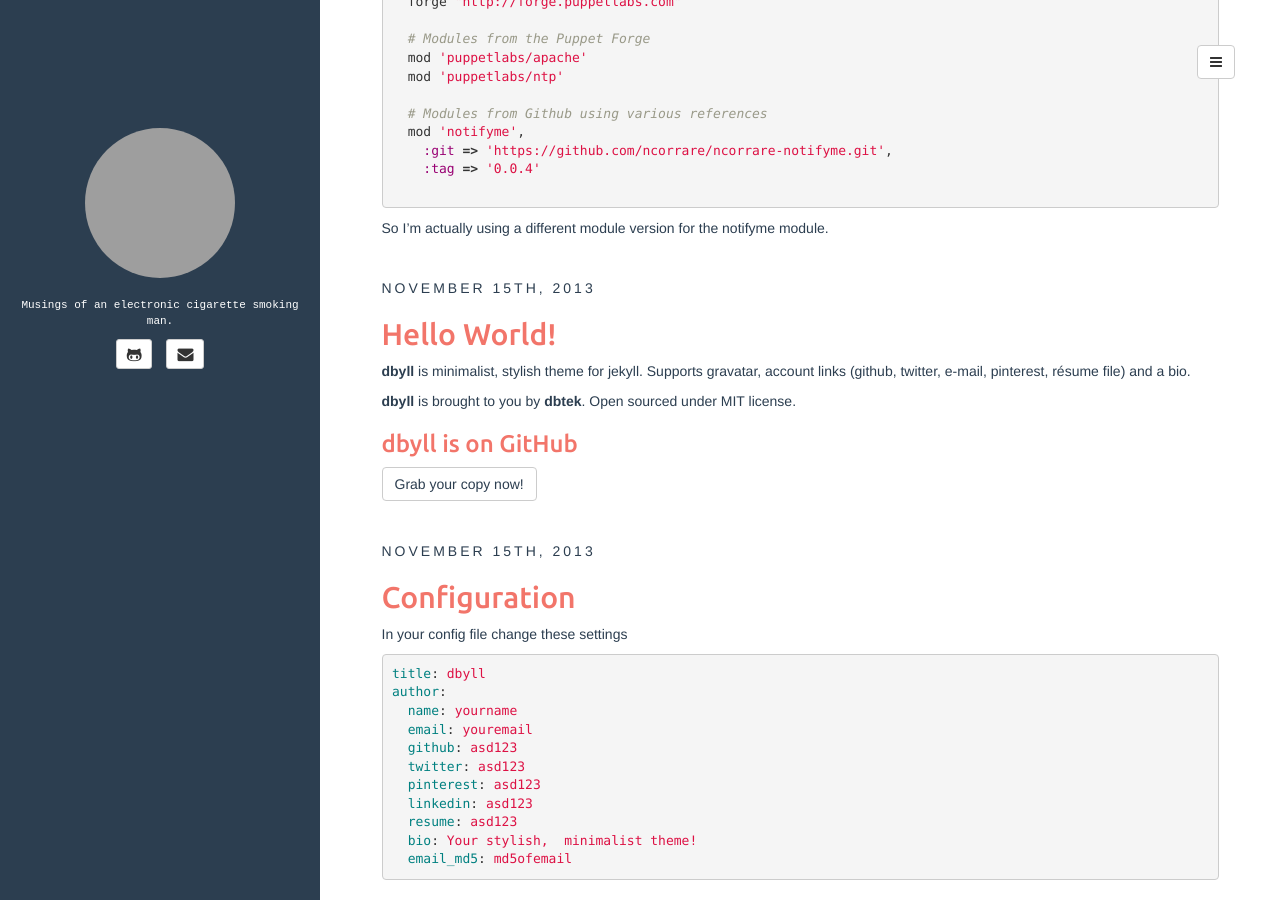
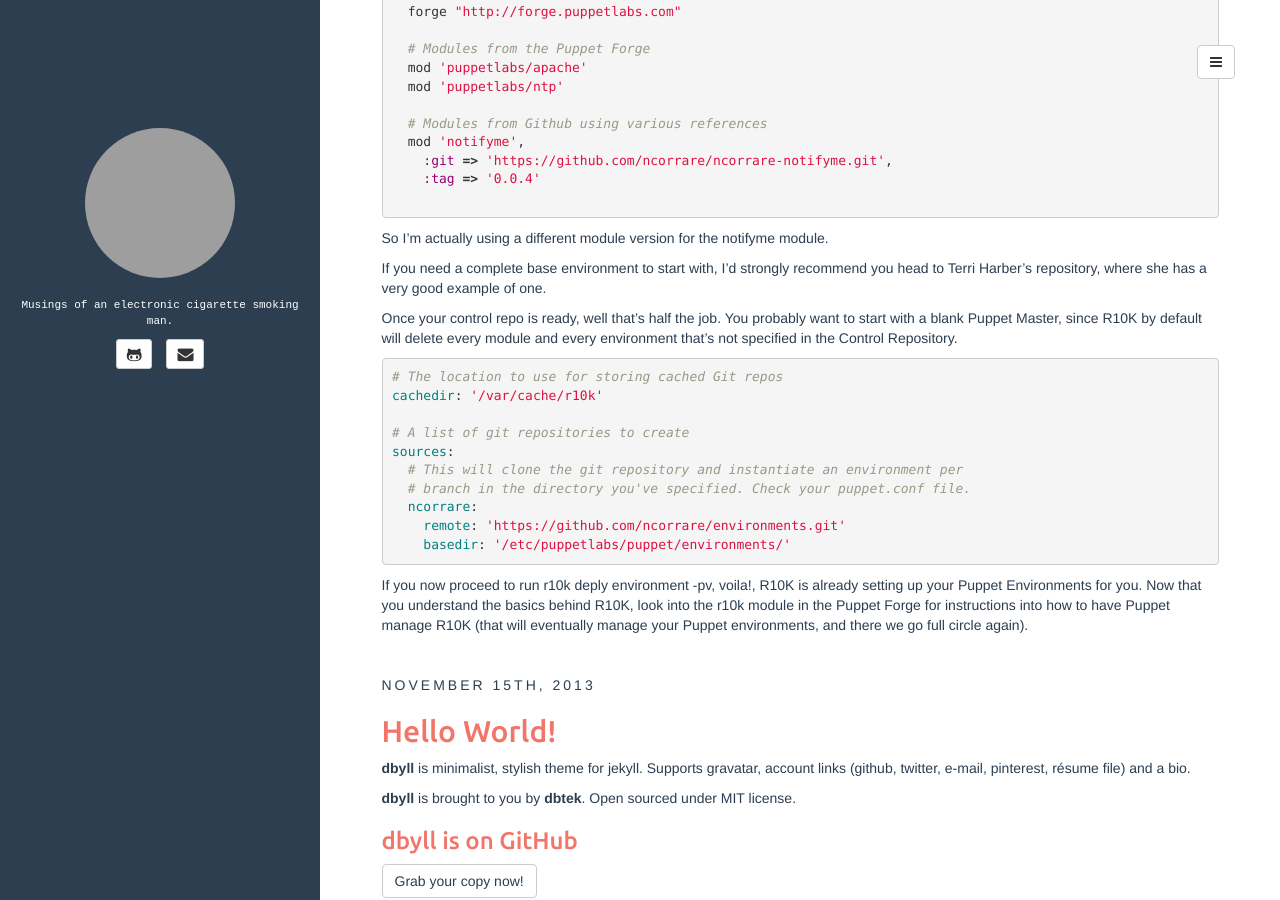
Before and after one commit to ncorrare/ncorrare.github.io, a Jekyll site: the page built from index.html, in a window 1280 px wide and 900 px high, scrolled down 895 px. Built offline with Jekyll 4.4.1, drawn with Linux system fonts in a browser that asks for light colours; the list of posts is cut into pages by our own code; grey boxes are pictures that could not be loaded.

Commit message:
Finished post about r10k

```diff
--- a/_posts/2015-05-02-What's-this-R10K-thing-anyway.md
+++ b/_posts/2015-05-02-What's-this-R10K-thing-anyway.md
@@ -15,7 +15,11 @@ So if this are the kind of issues you're starting to face, R10K is the keyword y
 R10K takes a **Control Repository**, which would hold a **Puppetfile**, describing what modules are required, your **Hiera data**, your site.pp, etc. ... Everything but the modules. R10K will go and deploy a Puppet Environment out of each **branch** of that Control Repository.
 
 Consider the following example, available on my [github repository](https://github.com/ncorrare/environments):
+
+
 - My repository has two branches, production and testing.
+
+
   - On the production branch, I've a Puppetfile that looks like this:
   {% highlight ruby %}
   forge "http://forge.puppetlabs.com"
@@ -30,6 +34,8 @@ Consider the following example, available on my [github repository](https://gith
     :tag => '0.0.3'
   {% endhighlight %}
   This Puppetfile is telling R10K how my production environment looks like. In this case, I'm pulling two modules from the forge, and I've one module from my internal repository.
+
+
   - In the testing branch, my file looks slightly different.
   {% highlight ruby %}
   forge "http://forge.puppetlabs.com"
@@ -44,3 +50,22 @@ Consider the following example, available on my [github repository](https://gith
     :tag => '0.0.4'
   {% endhighlight %}
   So I'm actually using a different module version for the notifyme module.
+
+If you need a complete base environment to start with, I'd strongly recommend you head to Terri Harber's repository, where she has a [very good example of one](https://github.com/terrimonster/puppet-control).
+
+Once your control repo is ready, well that's half the job. You probably want to start with a blank Puppet Master, since R10K by default will delete every module and every environment that's not specified in the Control Repository.
+{% highlight yaml %}
+# The location to use for storing cached Git repos
+cachedir: '/var/cache/r10k'
+
+# A list of git repositories to create
+sources:
+  # This will clone the git repository and instantiate an environment per
+  # branch in the directory you've specified. Check your puppet.conf file.
+  ncorrare:
+    remote: 'https://github.com/ncorrare/environments.git'
+    basedir: '/etc/puppetlabs/puppet/environments/'
+{% endhighlight %}
+
+If you now proceed to run r10k deply environment -pv, voila!, R10K is already setting up your Puppet Environments for you.
+Now that you understand the basics behind R10K, look into the r10k module [in the Puppet Forge](https://forge.puppetlabs.com/zack/r10k) for instructions into how to have Puppet manage R10K (that will eventually manage your Puppet environments, and there we go full circle again).
```
